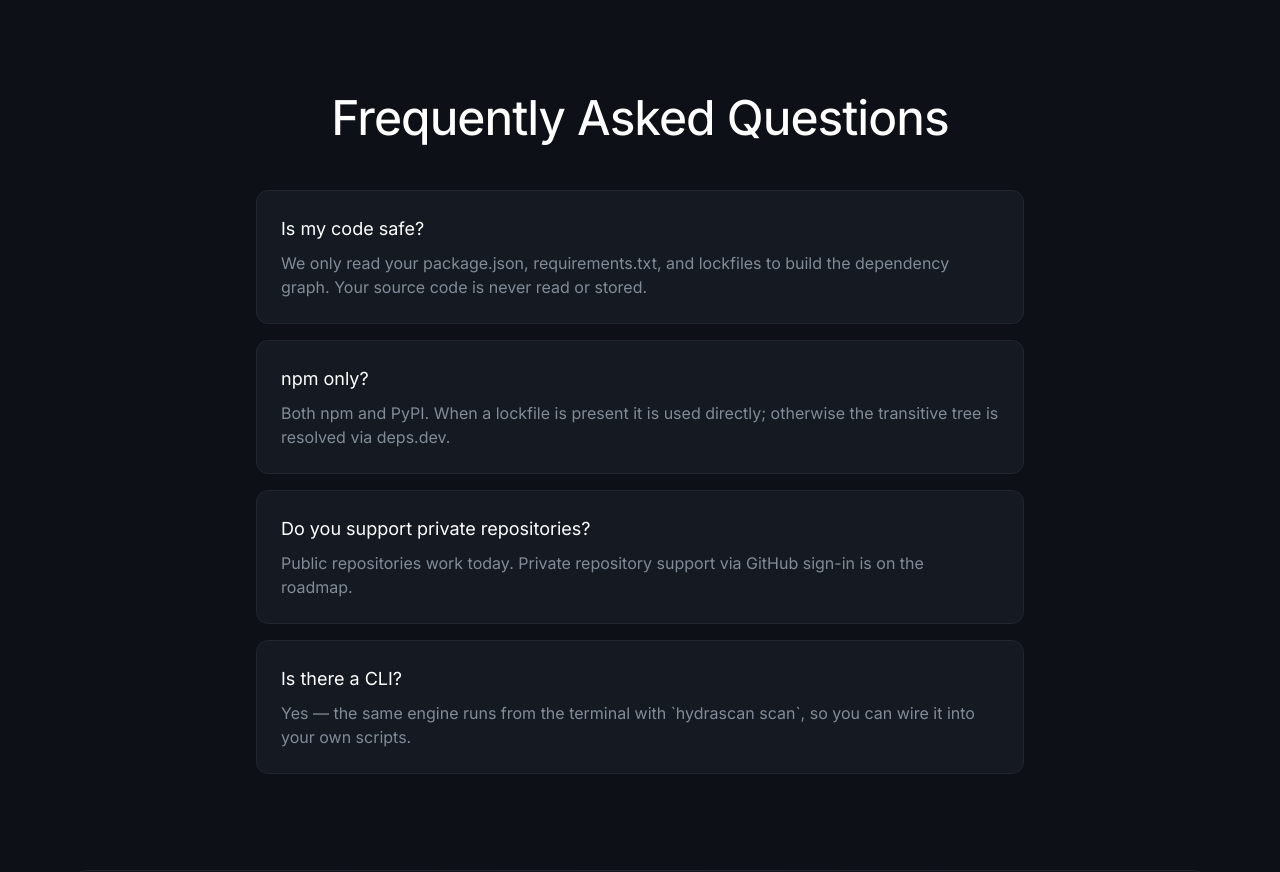
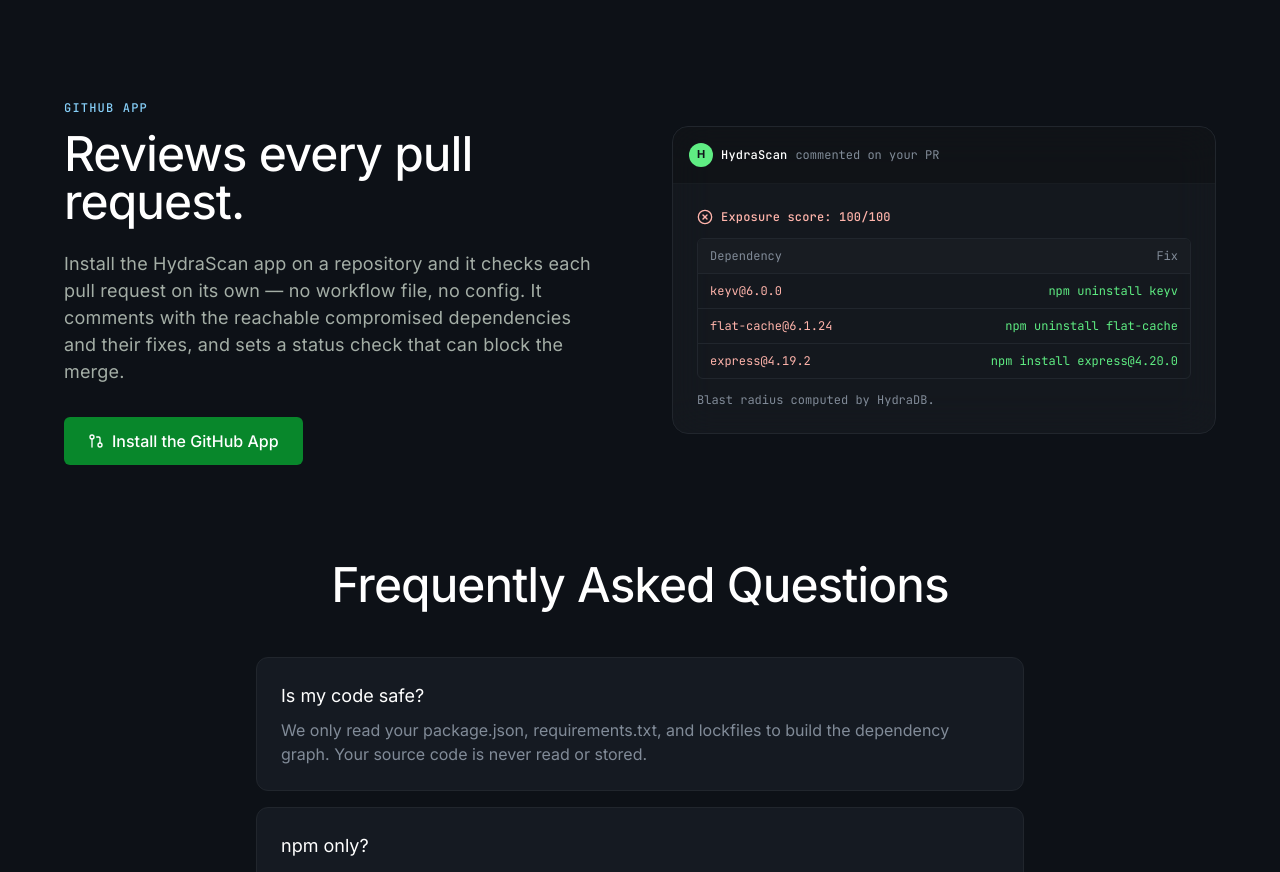
Before and after one commit to Bsh54/hydrascan, a React (Vite) app in the folder frontend/: page / in a window 1280 px wide. Shown: the part 2689-3561 px from the top of the page. Built offline with nearby package versions, Linux system fonts and the light colour scheme; no server answers.

Commit message:
Showcase the GitHub App bot on the landing page

```diff
--- /dev/null
+++ b/frontend/src/components/BotSection.tsx
@@ -0,0 +1,69 @@
+import { GitPullRequest, XCircle } from "lucide-react";
+
+const ROWS = [
+  { pkg: "keyv@6.0.0", advisory: "MAL-2026-11524", fix: "npm uninstall keyv" },
+  { pkg: "flat-cache@6.1.24", advisory: "MAL-2026-11971", fix: "npm uninstall flat-cache" },
+  { pkg: "express@4.19.2", advisory: "GHSA-qw6h-vgh9", fix: "npm install express@4.20.0" },
+];
+
+export function BotSection() {
+  return (
+    <section className="mb-24 w-full">
+      <div className="grid w-full grid-cols-1 items-center gap-16 md:grid-cols-2">
+        <div>
+          <span className="font-mono text-label-mono uppercase tracking-widest text-secondary">
+            GitHub App
+          </span>
+          <h2 className="mb-6 mt-3 text-headline-lg text-snow">Reviews every pull request.</h2>
+          <p className="mb-8 text-body-lg text-pearl">
+            Install the HydraScan app on a repository and it checks each pull request on its own —
+            no workflow file, no config. It comments with the reachable compromised dependencies and
+            their fixes, and sets a status check that can block the merge.
+          </p>
+          <a
+            href="https://github.com/apps/hydrascan"
+            target="_blank"
+            rel="noreferrer"
+            className="inline-flex items-center gap-2 rounded-[6px] bg-terminal-green px-6 py-3 font-medium text-snow transition-colors hover:bg-primary"
+          >
+            <GitPullRequest className="h-4 w-4" strokeWidth={2} />
+            Install the GitHub App
+          </a>
+        </div>
+
+        {/* Mock PR comment */}
+        <div className="overflow-hidden rounded-2xl border border-slate-edge glass-card">
+          <div className="flex items-center gap-2 border-b border-slate-edge/50 bg-black/20 p-sm">
+            <div className="flex h-6 w-6 items-center justify-center rounded-full bg-phosphor text-[11px] font-bold text-background">
+              H
+            </div>
+            <span className="font-mono text-label-mono text-snow">HydraScan</span>
+            <span className="font-mono text-caption text-mercury">commented on your PR</span>
+          </div>
+          <div className="flex flex-col gap-3 p-gutter">
+            <div className="flex items-center gap-2">
+              <XCircle className="h-4 w-4 text-error" strokeWidth={2} />
+              <span className="font-mono text-label-mono text-error">Exposure score: 100/100</span>
+            </div>
+            <div className="overflow-hidden rounded-[6px] border border-slate-edge">
+              <div className="grid grid-cols-[1fr_auto] gap-x-4 bg-surface-container-low px-3 py-2 font-mono text-caption text-mercury">
+                <span>Dependency</span>
+                <span>Fix</span>
+              </div>
+              {ROWS.map((r) => (
+                <div
+                  key={r.pkg}
+                  className="grid grid-cols-[1fr_auto] gap-x-4 border-t border-slate-edge px-3 py-2 font-mono text-caption"
+                >
+                  <span className="text-error">{r.pkg}</span>
+                  <span className="text-phosphor">{r.fix}</span>
+                </div>
+              ))}
+            </div>
+            <span className="font-mono text-caption text-mercury">Blast radius computed by HydraDB.</span>
+          </div>
+        </div>
+      </div>
+    </section>
+  );
+}
--- a/frontend/src/pages/Landing.tsx
+++ b/frontend/src/pages/Landing.tsx
@@ -3,6 +3,7 @@
 import { Footer } from "../components/Footer";
 import { ScanForm } from "../components/ScanForm";
 import { InstallCommands } from "../components/InstallCommands";
+import { BotSection } from "../components/BotSection";
 
 export function Landing() {
   const scrollTop = () => window.scrollTo({ top: 0, behavior: "smooth" });
@@ -161,6 +162,9 @@
           </div>
         </section>
 
+        {/* GitHub bot */}
+        <BotSection />
+
         {/* FAQ */}
         <section className="mx-auto mb-24 flex w-full max-w-3xl flex-col items-center">
           <h2 className="mb-12 text-center text-headline-lg text-snow">Frequently Asked Questions</h2>
```
